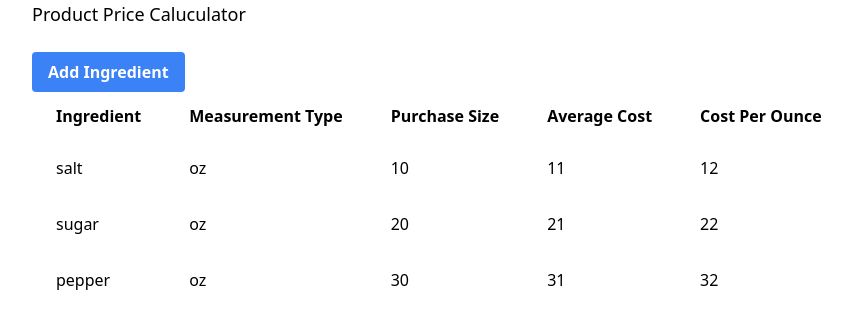
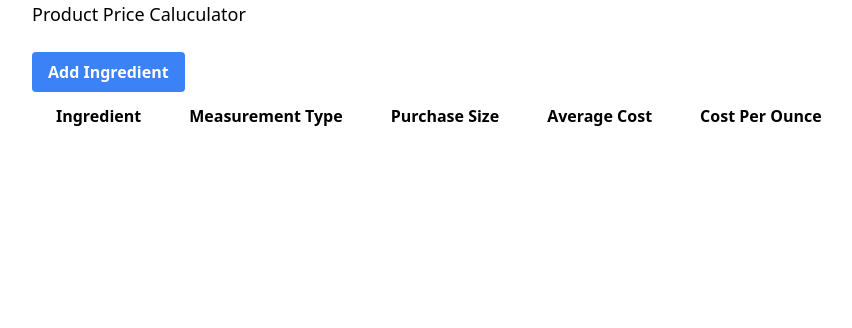
Before and after one commit to arthurgr/product-price-calculator, a Next.js app: page / in a window 1280 px wide. Shown: the top 328 px of the page, without its empty margins (0-852 px from the left). Built offline with nearby package versions, Linux system fonts and the light colour scheme.

Commit message:
remove key errors

```diff
--- a/components/IngredientList/IngredientList.tsx
+++ b/components/IngredientList/IngredientList.tsx
@@ -45,38 +45,25 @@
     []
   );
 
-  const data = useMemo<Array<Ingredient>>(
-    () => [
-      {
-        id: 1,
-        ingredient: "salt",
-        measurementType: "oz",
-        purchaseSize: 10,
-        averageCost: 11,
-        costPerOunce: 12,
-      },
-      {
-        id: 2,
-        ingredient: "sugar",
-        measurementType: "oz",
-        purchaseSize: 20,
-        averageCost: 21,
-        costPerOunce: 22,
-      },
-      {
-        id: 3,
-        ingredient: "pepper",
-        measurementType: "oz",
-        purchaseSize: 30,
-        averageCost: 31,
-        costPerOunce: 32,
-      },
-    ],
-    []
-  );
+  const data = useMemo<Array<Ingredient>>(() => ingredientListState, []);
   return (
     <>
-      <button className="bg-blue-500 hover:bg-blue-700 text-white font-bold py-2 px-4 rounded">
+      <button
+        onClick={() => {
+          ingredientListDispatch({
+            type: "ADD_INGREDIENT",
+            ingredient: {
+              id: Math.random(),
+              ingredient: "pepper",
+              measurementType: "oz",
+              purchaseSize: 30,
+              averageCost: 31,
+              costPerOunce: 32,
+            },
+          });
+        }}
+        className="bg-blue-500 hover:bg-blue-700 text-white font-bold py-2 px-4 rounded"
+      >
         Add Ingredient
       </button>
       <Table columns={columns} data={data} />
--- a/components/IngredientList/interfaces/IngredientListActions.ts
+++ b/components/IngredientList/interfaces/IngredientListActions.ts
@@ -1,6 +1,8 @@
+import { Ingredient } from "./Ingredient";
+
 export type IngredientListActions =
   | {
       type: "ADD_INGREDIENT";
-      ingredient1: number;
+      ingredient: Ingredient;
     }
   | { type: "TAX"; tax: number };
--- a/components/IngredientList/reducers/ingredientListReducer.ts
+++ b/components/IngredientList/reducers/ingredientListReducer.ts
@@ -7,7 +7,7 @@
 ) {
   switch (action.type) {
     case "ADD_INGREDIENT":
-      return [...state];
+      return [...state, { ...action.ingredient }];
     default:
       throw new Error();
   }
--- a/components/Table/Table.tsx
+++ b/components/Table/Table.tsx
@@ -39,7 +39,7 @@
           prepareRow(row);
           return (
             <tr {...row.getRowProps()} key={row.id}>
-              {row.cells.map((cell) => {
+              {/* {row.cells.map((cell) => {
                 return (
                   <td
                     {...cell.getCellProps()}
@@ -49,7 +49,7 @@
                     {cell.render("Cell")}
                   </td>
                 );
-              })}
+              })} */}
             </tr>
           );
         })}
```
